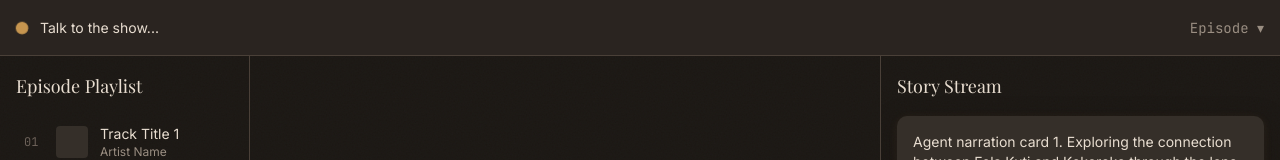
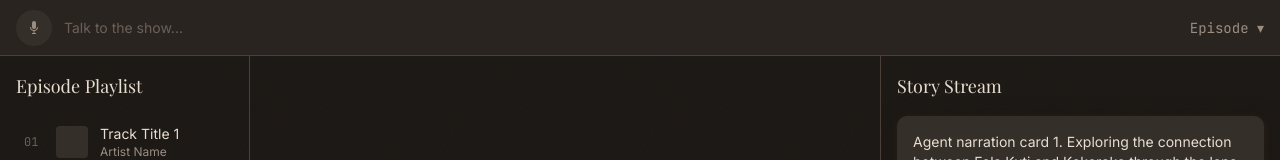
Before and after one commit to tmoody1973/extended-play, a Next.js app: page / in a window 1280 px wide. Shown: the top 160 px of the page. Built offline with nearby package versions, Linux system fonts and the light colour scheme; no server answers; a web font is replaced by a local one.

Commit message:
feat: add VoiceBar component with mic toggle and amber pulse animation
Co-Authored-By: Claude Opus 4.6 <noreply@anthropic.com>

```diff
--- a/src/app/page.tsx
+++ b/src/app/page.tsx
@@ -1,15 +1,11 @@
 import { AppShell } from "@/components/layout/app-shell";
 import { MainLayout } from "@/components/layout/main-layout";
+import { VoiceBar } from "@/components/voice/voice-bar";
 
 export default function Home() {
   return (
     <AppShell>
-      {/* Voice Bar placeholder */}
-      <header className="h-14 flex items-center px-4 border-b border-edge bg-wood flex-shrink-0">
-        <div className="w-3 h-3 rounded-full bg-amber animate-vu-pulse mr-3" />
-        <span className="text-cream font-body text-sm">Talk to the show...</span>
-        <div className="ml-auto text-sleeve text-sm font-data">Episode ▾</div>
-      </header>
+      <VoiceBar />
 
       <MainLayout
         sidebar={
--- /dev/null
+++ b/src/components/voice/voice-bar.tsx
@@ -0,0 +1,58 @@
+"use client";
+
+import { useState } from "react";
+import { cn } from "@/lib/utils";
+
+interface VoiceBarProps {
+  onEpisodeSelect?: (episodeId: string) => void;
+}
+
+export function VoiceBar({ onEpisodeSelect }: VoiceBarProps) {
+  const [isRecording, setIsRecording] = useState(false);
+  const [transcript, setTranscript] = useState("");
+
+  return (
+    <header className="h-14 flex items-center px-4 border-b border-edge bg-wood flex-shrink-0 gap-3">
+      {/* Mic button */}
+      <button
+        onClick={() => setIsRecording(!isRecording)}
+        className={cn(
+          "w-9 h-9 rounded-full flex items-center justify-center transition-all flex-shrink-0",
+          isRecording
+            ? "bg-amber text-walnut animate-vu-pulse"
+            : "bg-shelf text-sleeve hover:text-cream hover:bg-edge"
+        )}
+        aria-label={isRecording ? "Stop recording" : "Start recording"}
+      >
+        <svg
+          width="16"
+          height="16"
+          viewBox="0 0 16 16"
+          fill="currentColor"
+        >
+          {isRecording ? (
+            <rect x="4" y="4" width="8" height="8" rx="1" />
+          ) : (
+            <path d="M8 1a2 2 0 0 1 2 2v4a2 2 0 1 1-4 0V3a2 2 0 0 1 2-2zm-3 6a3 3 0 1 0 6 0h1a4 4 0 0 1-3.5 3.97V13H10v1H6v-1h1.5v-2.03A4 4 0 0 1 4 7h1z" />
+          )}
+        </svg>
+      </button>
+
+      {/* Transcription / prompt area */}
+      <div className="flex-1 min-w-0">
+        {transcript ? (
+          <p className="text-cream text-sm truncate">{transcript}</p>
+        ) : (
+          <p className="text-shadow text-sm">
+            {isRecording ? "Listening..." : "Talk to the show..."}
+          </p>
+        )}
+      </div>
+
+      {/* Episode selector */}
+      <button className="text-sleeve text-sm font-data hover:text-cream transition-colors flex-shrink-0">
+        Episode ▾
+      </button>
+    </header>
+  );
+}
```
